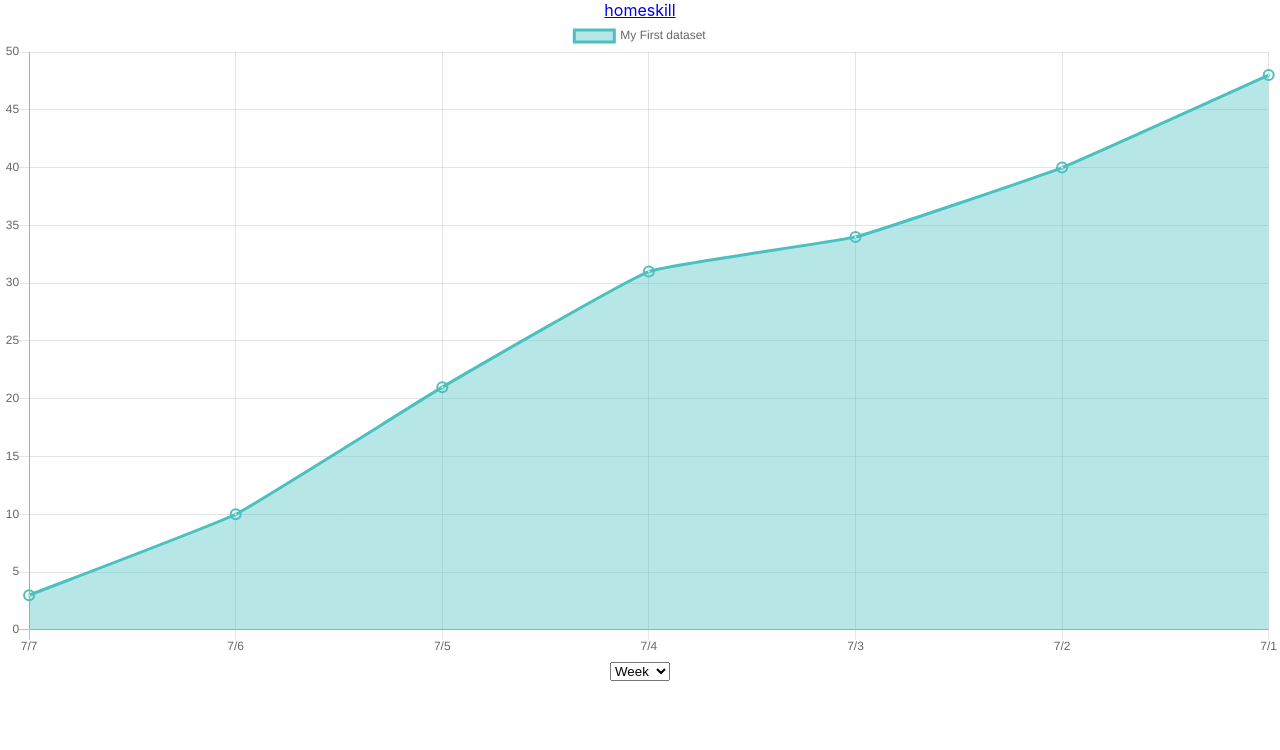
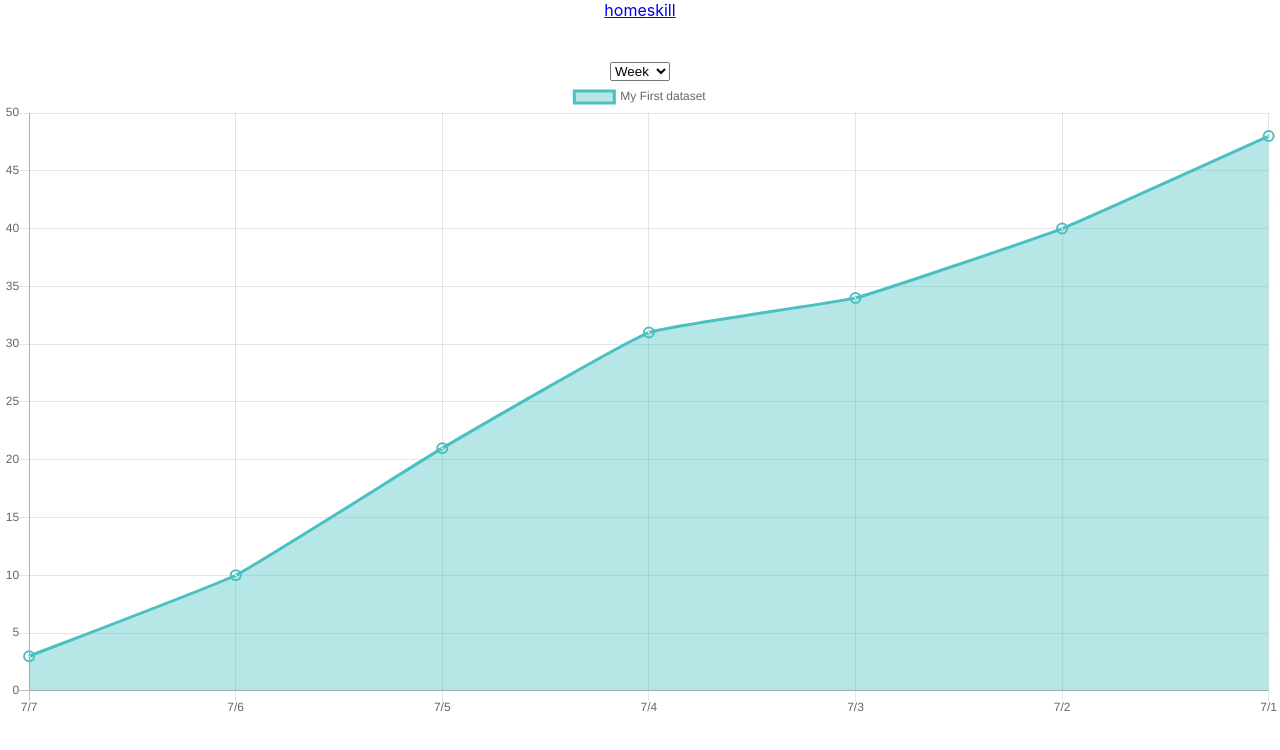
Before and after one commit to 1keiuu/portfolio20, a React (Create React App) app in the folder front/app/: page /skills in a window 1280 px wide. Shown: the top 750 px of the page. Built offline with nearby package versions, Linux system fonts and the light colour scheme.

Commit message:
install sass

```diff
--- a/front/app/package.json
+++ b/front/app/package.json
@@ -9,6 +9,7 @@
     "@types/react-dom": "^16.9.8",
     "chart.js": "^2.9.3",
     "cra-template-typescript": "1.0.3",
+    "node-sass": "^4.14.1",
     "react": "^16.13.1",
     "react-chartjs-2": "^2.9.0",
     "react-dom": "^16.13.1",
--- a/front/app/src/pages/SkillPage.tsx
+++ b/front/app/src/pages/skill/SkillPage.tsx
@@ -111,12 +111,12 @@ export default class SkillPage extends React.Component<Props, State> {
   render() {
     return (
       <div>
-        <Line data={this.state.data} redraw={true} />
         <select onChange={this.dataChange}>
           <option value="week">Week</option>
           <option value="month">Month</option>
           <option value="year">Year</option>
         </select>
+        <Line data={this.state.data} redraw={true} />
       </div>
     );
   }
--- a/front/app/src/components/shared/Header.tsx
+++ b/front/app/src/shared/header/Header.tsx
@@ -1,6 +1,6 @@
 import React from "react";
 import { Link, BrowserRouter } from "react-router-dom";
-
+import "./style/Header.scss";
 export default class Header extends React.Component {
   render() {
     return (
--- /dev/null
+++ b/front/app/src/shared/header/style/Header.css
@@ -0,0 +1,3 @@
+header {
+  height: 60px;
+}
--- /dev/null
+++ b/front/app/src/shared/header/style/Header.min.css
@@ -0,0 +1 @@
+header{height:60px}
--- /dev/null
+++ b/front/app/src/shared/header/style/Header.scss
@@ -0,0 +1,3 @@
+header {
+  height: 60px;
+}
```
Also changed, not shown: front/app/src/App.tsx (+4 -4 lines), front/app/src/App.scss (renamed from front/app/src/App.css), front/app/src/pages/home/Home.tsx (renamed from front/app/src/pages/Home.tsx), front/app/src/pages/skill/style/SkillPage.scss (added), front/app/src/style/header.module.scss (added), 1 other file (tests, documents, lock files or other folders).
